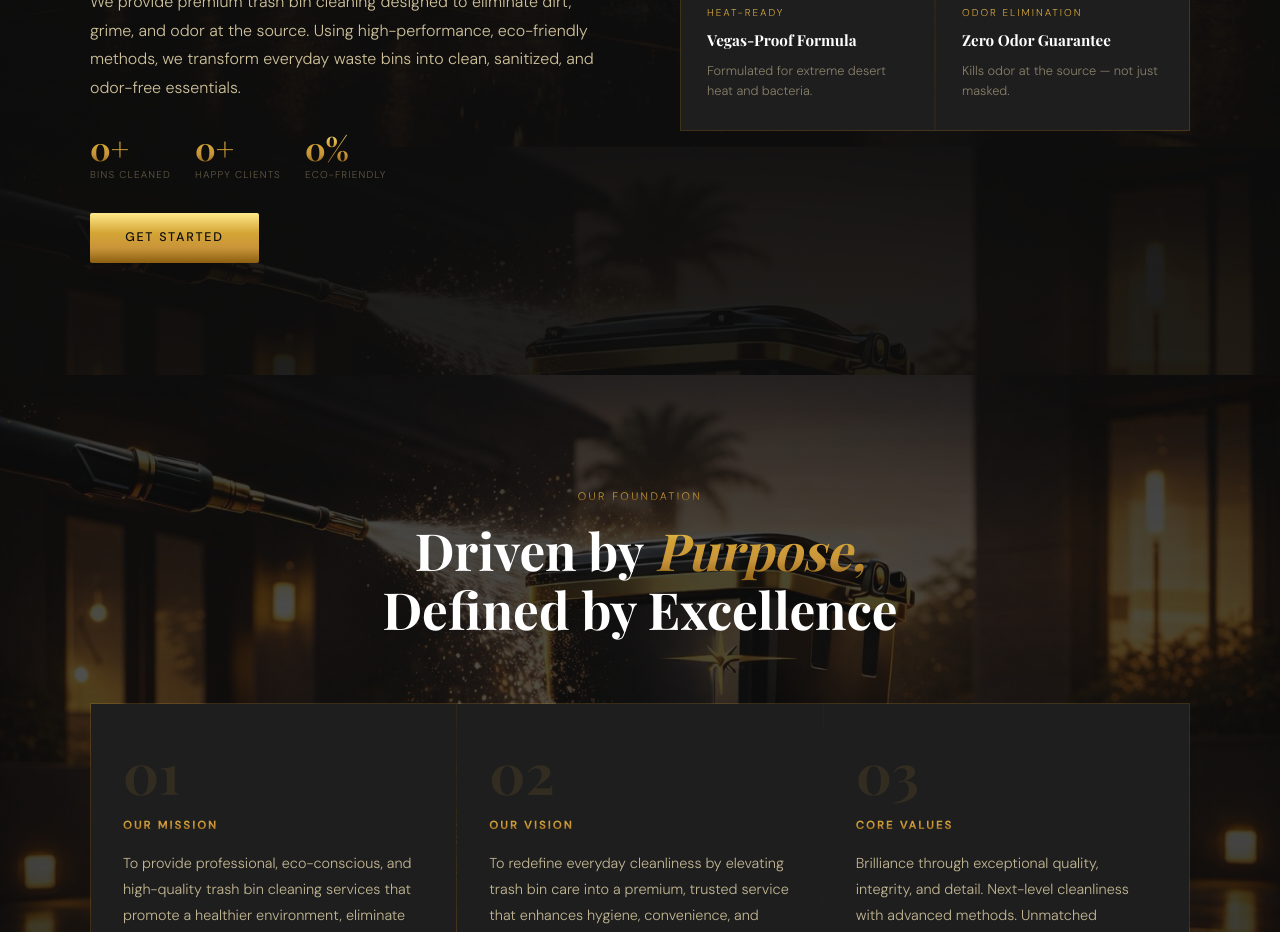
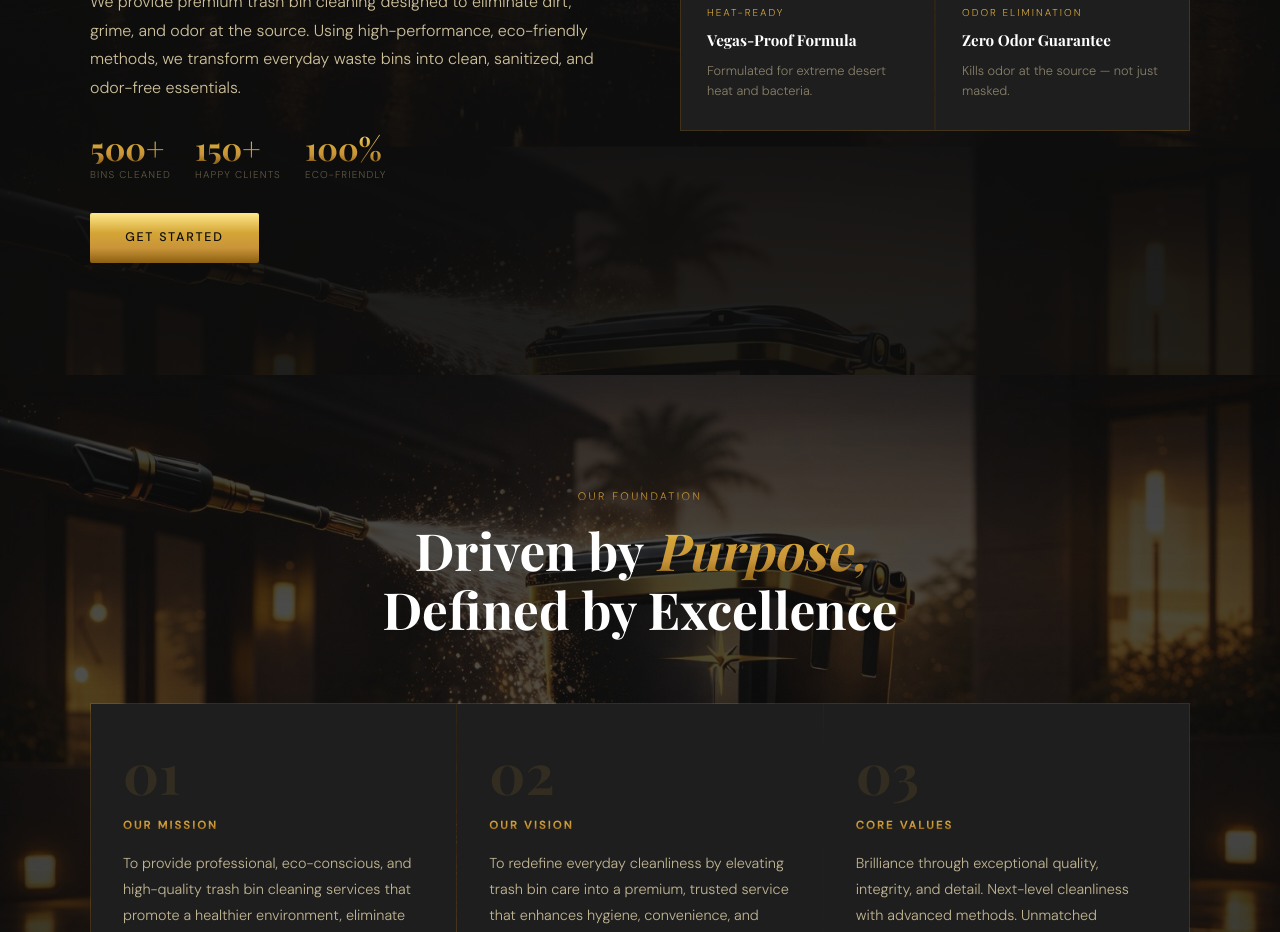
Before and after one commit to binluxe-del/BIN-CLEANER, a plain HTML site: page index.html in a window 1280 px wide. Shown: the part 1560-2492 px from the top of the page. Drawn offline with nearby package versions, Linux system fonts and the light colour scheme.

Commit message:
index.html

```diff
--- a/index.html
+++ b/index.html
@@ -1224,9 +1224,9 @@ section,
         <br>
         <p>We provide premium trash bin cleaning designed to eliminate dirt, grime, and odor at the source. Using high-performance, eco-friendly methods, we transform everyday waste bins into clean, sanitized, and odor-free essentials.</p>
         <div class="diff-counters">
-          <div class="diff-counter"><span class="diff-counter-num" data-target="500" data-suffix="+">0+</span><span class="diff-counter-lbl">Bins Cleaned</span></div>
-          <div class="diff-counter"><span class="diff-counter-num" data-target="150" data-suffix="+">0+</span><span class="diff-counter-lbl">Happy Clients</span></div>
-          <div class="diff-counter"><span class="diff-counter-num" data-target="100" data-suffix="%">0%</span><span class="diff-counter-lbl">Eco-Friendly</span></div>
+          <div class="diff-counter"><span class="diff-counter-num" id="counter1" data-target="500" data-suffix="+">0+</span><span class="diff-counter-lbl">Bins Cleaned</span></div>
+          <div class="diff-counter"><span class="diff-counter-num" id="counter2" data-target="150" data-suffix="+">0+</span><span class="diff-counter-lbl">Happy Clients</span></div>
+          <div class="diff-counter"><span class="diff-counter-num" id="counter3" data-target="100" data-suffix="%">0%</span><span class="diff-counter-lbl">Eco-Friendly</span></div>
         </div>
         <a href="booking-form.html" class="btn-primary" style="display:inline-block; margin-top:1.8rem; -webkit-text-fill-color:var(--black);">Get Started</a>
       </div>
@@ -1689,7 +1689,52 @@ section,
 
 
 <script>
+  // ═══════════════════════════════════════════════════════════
+  // ANIMATED COUNTER FUNCTION
+  // ═══════════════════════════════════════════════════════════
+  function animateCounter(element) {
+    const target = parseInt(element.getAttribute('data-target'));
+    const suffix = element.getAttribute('data-suffix') || '';
+    const duration = 2500; // 2.5 seconds
+    const startTime = performance.now();
+
+    function update(currentTime) {
+      const elapsed = currentTime - startTime;
+      const progress = Math.min(elapsed / duration, 1);
+
+      // Easing function for smooth acceleration/deceleration
+      const easeOut = 1 - Math.pow(1 - progress, 3);
+
+      const current = Math.floor(target * easeOut);
+      element.textContent = current + suffix;
+
+      if (progress < 1) {
+        requestAnimationFrame(update);
+      }
+    }
+
+    requestAnimationFrame(update);
+  }
+
+  // Trigger counters when they come into view
+  function initCounters() {
+    const counters = document.querySelectorAll('.diff-counter-num');
+    const observer = new IntersectionObserver((entries) => {
+      entries.forEach(entry => {
+        if (entry.isIntersecting && !entry.target.classList.contains('animated')) {
+          animateCounter(entry.target);
+          entry.target.classList.add('animated');
+        }
+      });
+    }, { threshold: 0.5 });
+
+    counters.forEach(counter => observer.observe(counter));
+  }
+
+  // Initialize on page load
   document.addEventListener('DOMContentLoaded', function () {
+    initCounters();
+
     document.querySelectorAll('.fade-up').forEach(function (el) {
       el.classList.add('visible');
       el.style.opacity = '1';
@@ -1697,7 +1742,6 @@ section,
     });
   });
 </script>
-
 
 <script>
 (function () {
```
